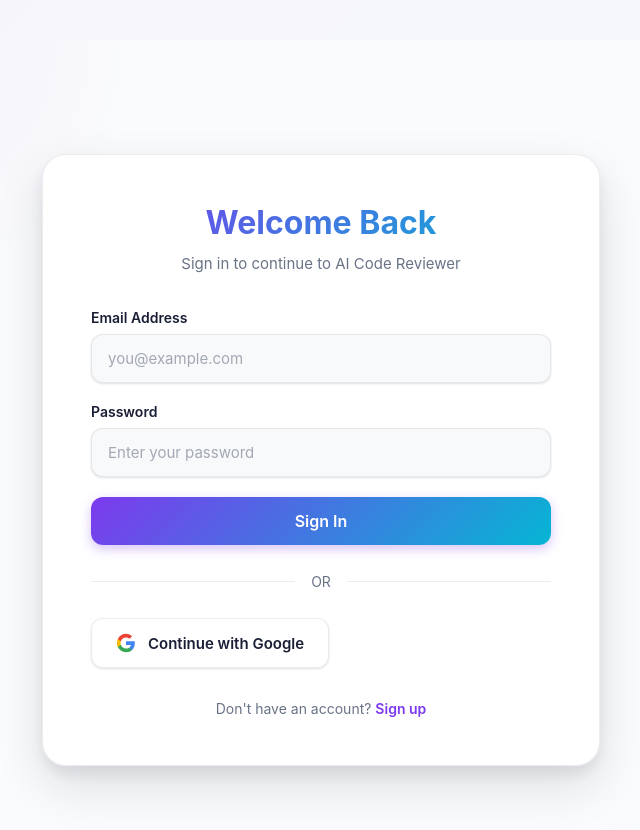
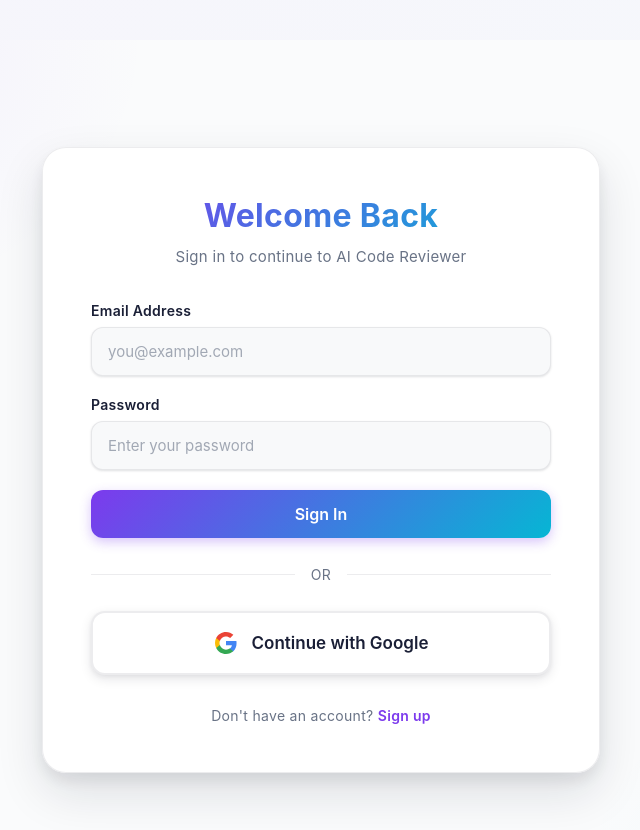
Before and after one commit to Abhirammm2208/AI-Code-Reviewer-in-Java, a Next.js app in the folder frontend/: page /login in a window 1280 px wide. Shown: the top 830 px of the page, without its empty margins (319-959 px from the left). Built offline with nearby package versions, Linux system fonts and the light colour scheme.

Commit message:
UI: Improve typography with letter spacing

```diff
--- a/frontend/app/globals.css
+++ b/frontend/app/globals.css
@@ -1,4 +1,4 @@
-:root{
+:root {
   --bg: #fafbfc;
   --card: #ffffff;
   --panel: #ffffff;
@@ -8,55 +8,131 @@
   --accent-a: #7c3aed;
   --accent-b: #06b6d4;
   --purple: #7c3aed;
-	--glass: rgba(255,255,255,0.85);
-	--border: rgba(15,23,42,0.08);
-	--shadow-sm: 0 1px 3px rgba(0,0,0,0.05);
-	--shadow-md: 0 4px 12px rgba(0,0,0,0.06);
-	--shadow-lg: 0 12px 32px rgba(0,0,0,0.08);
+  --glass: rgba(255, 255, 255, 0.85);
+  --border: rgba(15, 23, 42, 0.08);
+  --shadow-sm: 0 1px 3px rgba(0, 0, 0, 0.05);
+  --shadow-md: 0 4px 12px rgba(0, 0, 0, 0.06);
+  --shadow-lg: 0 12px 32px rgba(0, 0, 0, 0.08);
   --card-hover: #f8f9fa;
 }
 
-html.dark{
+html.dark {
   --bg: #071028;
   --card: #071827;
   --panel: #071827;
-	--editor-bg: rgba(255,255,255,0.02);
+  --editor-bg: rgba(255, 255, 255, 0.02);
   --text: #e6eef8;
   --muted: #9ca3af;
   --accent-a: #8b5cf6;
   --accent-b: #06b6d4;
-	--glass: rgba(255,255,255,0.03);
-	--border: rgba(255,255,255,0.04);
+  --glass: rgba(255, 255, 255, 0.03);
+  --border: rgba(255, 255, 255, 0.04);
 }
 
-body{
+body {
   font-family: Inter, ui-sans-serif, system-ui, -apple-system, "Segoe UI", Roboto, "Helvetica Neue", Arial;
-	background: linear-gradient(135deg, rgba(124,58,237,0.03) 0%, rgba(6,182,212,0.02) 100%), var(--bg);
+  background: linear-gradient(135deg, rgba(124, 58, 237, 0.03) 0%, rgba(6, 182, 212, 0.02) 100%), var(--bg);
   color: var(--text);
-	margin:0; padding:40px 48px; min-height:100vh; box-sizing:border-box;
+  margin: 0;
+  padding: 40px 48px;
+  min-height: 100vh;
+  box-sizing: border-box;
+  letter-spacing: 0.3px;
 }
 
-html.dark body{
-	background: radial-gradient(ellipse at top left, rgba(124,58,237,0.06), transparent 18%), radial-gradient(ellipse at bottom right, rgba(6,182,212,0.03), transparent 16%), var(--bg);
+html.dark body {
+  background: radial-gradient(ellipse at top left, rgba(124, 58, 237, 0.06), transparent 18%), radial-gradient(ellipse at bottom right, rgba(6, 182, 212, 0.03), transparent 16%), var(--bg);
 }
 
-.app{max-width:1200px;margin:0 auto}
+.app {
+  max-width: 1200px;
+  margin: 0 auto
+}
 
-.header{display:flex;align-items:center;justify-content:space-between;margin-bottom:28px}
-.brand{display:flex;align-items:center;gap:12px}
-.brand .logo{width:56px;height:56px;border-radius:12px;background:linear-gradient(135deg,var(--accent-a),var(--accent-b));box-shadow:0 12px 40px rgba(99,102,241,0.12)}
-.brand h1{font-size:18px;margin:0}
-.brand p{margin:0;color:var(--muted);font-size:12px}
+.header {
+  display: flex;
+  align-items: center;
+  justify-content: space-between;
+  margin-bottom: 28px
+}
 
-.grid.three-col{display:grid;grid-template-columns:260px 1fr 300px;gap:20px;align-items:start}
-.left-col{display:flex;flex-direction:column;gap:16px}
-.center-col{display:flex;flex-direction:column;gap:16px}
-.right-col{display:flex;flex-direction:column;gap:16px}
+.brand {
+  display: flex;
+  align-items: center;
+  gap: 12px
+}
 
-.hero{margin-bottom:36px;display:flex;justify-content:center}
-.hero-inner{display:flex;flex-direction:column;align-items:center;text-align:center;gap:12px;max-width:720px}
-.hero h1{margin:0;font-size:28px;font-weight:700}
-.hero .subtitle{margin:0;color:var(--muted);font-size:14px;line-height:1.6}
+.brand .logo {
+  width: 56px;
+  height: 56px;
+  border-radius: 12px;
+  background: linear-gradient(135deg, var(--accent-a), var(--accent-b));
+  box-shadow: 0 12px 40px rgba(99, 102, 241, 0.12)
+}
+
+.brand h1 {
+  font-size: 18px;
+  margin: 0
+}
+
+.brand p {
+  margin: 0;
+  color: var(--muted);
+  font-size: 12px
+}
+
+.grid.three-col {
+  display: grid;
+  grid-template-columns: 260px 1fr 300px;
+  gap: 20px;
+  align-items: start
+}
+
+.left-col {
+  display: flex;
+  flex-direction: column;
+  gap: 16px
+}
+
+.center-col {
+  display: flex;
+  flex-direction: column;
+  gap: 16px
+}
+
+.right-col {
+  display: flex;
+  flex-direction: column;
+  gap: 16px
+}
+
+.hero {
+  margin-bottom: 36px;
+  display: flex;
+  justify-content: center
+}
+
+.hero-inner {
+  display: flex;
+  flex-direction: column;
+  align-items: center;
+  text-align: center;
+  gap: 12px;
+  max-width: 720px
+}
+
+.hero h1 {
+  margin: 0;
+  font-size: 28px;
+  font-weight: 700
+}
+
+.hero .subtitle {
+  margin: 0;
+  color: var(--muted);
+  font-size: 14px;
+  line-height: 1.6
+}
 
 /* Auth Pages Styles */
 .auth-container {
@@ -65,8 +141,8 @@ html.dark body{
   align-items: center;
   justify-content: center;
   padding: 20px;
-  background: radial-gradient(ellipse at top left, rgba(124,58,237,0.08), transparent 25%),
-              radial-gradient(ellipse at bottom right, rgba(6,182,212,0.05), transparent 20%),
+  background: radial-gradient(ellipse at top left, rgba(124, 58, 237, 0.08), transparent 25%),
+    radial-gradient(ellipse at bottom right, rgba(6, 182, 212, 0.05), transparent 20%),
     var(--bg);
 }
 
@@ -96,6 +172,7 @@ html.dark body{
     opacity: 0;
     transform: translateY(20px);
   }
+
   to {
     opacity: 1;
     transform: translateY(0);
@@ -204,9 +281,19 @@ html.dark body{
 }
 
 @keyframes shake {
-  0%, 100% { transform: translateX(0); }
-  25% { transform: translateX(-4px); }
-  75% { transform: translateX(4px); }
+
+  0%,
+  100% {
+    transform: translateX(0);
+  }
+
+  25% {
+    transform: translateX(-4px);
+  }
+
+  75% {
+    transform: translateX(4px);
+  }
 }
 
 .error-icon {
@@ -257,7 +344,9 @@ html.dark body{
 }
 
 @keyframes spin {
-  to { transform: rotate(360deg); }
+  to {
+    transform: rotate(360deg);
+  }
 }
 
 .divider {
@@ -278,33 +367,34 @@ html.dark body{
 }
 
 .btn-google {
-  padding: 14px 24px;
-  border-radius: 12px;
-  border: 1.5px solid var(--border);
+  width: 100%;
+  padding: 18px 32px;
+  border-radius: 14px;
+  border: 2px solid var(--border);
   background: var(--card);
   color: var(--text);
-  font-size: 15px;
+  font-size: 17px;
   font-weight: 600;
   cursor: pointer;
   transition: all 0.2s ease;
   display: flex;
   align-items: center;
   justify-content: center;
-  gap: 12px;
+  gap: 14px;
   font-family: inherit;
-  box-shadow: var(--shadow-sm);
+  box-shadow: var(--shadow-md);
 }
 
 .btn-google:hover:not(:disabled) {
-  background: var(--card-hover);
-  border-color: rgba(124, 58, 237, 0.3);
-  transform: translateY(-2px);
-  box-shadow: var(--shadow-md);
+  background: var(--editor-bg);
+  border-color: rgba(124, 58, 237, 0.4);
+  transform: translateY(-3px);
+  box-shadow: var(--shadow-lg);
 }
 
 .btn-google:active:not(:disabled) {
   transform: translateY(0);
-  box-shadow: var(--shadow-sm);
+  box-shadow: var(--shadow-md);
 }
 
 .btn-google:disabled {
@@ -313,8 +403,9 @@ html.dark body{
 }
 
 .google-icon {
-  width: 20px;
-  height: 20px;
+  width: 24px;
+  height: 24px;
+  flex-shrink: 0;
 }
 
 .auth-footer {
@@ -433,6 +524,7 @@ html.dark body{
     opacity: 0;
     transform: translateY(-8px);
   }
+
   to {
     opacity: 1;
     transform: translateY(0);
@@ -519,23 +611,74 @@ html.dark body{
   margin: 0;
 }
 
-.hero-status{padding:10px 16px;border-radius:999px;background:linear-gradient(90deg,rgba(124,58,237,0.12),rgba(6,182,212,0.08));font-size:13px;color:var(--accent-a);font-weight:600;box-shadow:var(--shadow-sm);border:1px solid rgba(124,58,237,0.15)}
+.hero-status {
+  padding: 10px 16px;
+  border-radius: 999px;
+  background: linear-gradient(90deg, rgba(124, 58, 237, 0.12), rgba(6, 182, 212, 0.08));
+  font-size: 13px;
+  color: var(--accent-a);
+  font-weight: 600;
+  box-shadow: var(--shadow-sm);
+  border: 1px solid rgba(124, 58, 237, 0.15)
+}
 
-.card{background:var(--card);border-radius:14px;padding:18px;box-shadow:var(--shadow-md);border:1px solid var(--border);transition:all 0.2s ease}
+.card {
+  background: var(--card);
+  border-radius: 14px;
+  padding: 18px;
+  box-shadow: var(--shadow-md);
+  border: 1px solid var(--border);
+  transition: all 0.2s ease
+}
 
-.card:hover{box-shadow:var(--shadow-lg)}
+.card:hover {
+  box-shadow: var(--shadow-lg)
+}
 
-.card-placeholder{display:flex;align-items:center;justify-content:center;min-height:80px}
-.placeholder-text{color:var(--muted);font-size:13px;text-align:center;margin:0}
+.card-placeholder {
+  display: flex;
+  align-items: center;
+  justify-content: center;
+  min-height: 80px
+}
 
-.config-item{margin-bottom:12px}
-.config-item label{display:block;font-size:12px;margin-bottom:6px;color:var(--muted)}
-.config-item select{width:100%;padding:8px;border-radius:8px;border:1.5px solid var(--border);background:var(--editor-bg);box-shadow:var(--shadow-sm);transition:all 0.2s ease}
+.placeholder-text {
+  color: var(--muted);
+  font-size: 13px;
+  text-align: center;
+  margin: 0
+}
 
-.config-item select:focus{outline:none;border-color:var(--accent-a);box-shadow:0 0 0 3px rgba(124,58,237,0.1),var(--shadow-sm)}
+.config-item {
+  margin-bottom: 12px
+}
+
+.config-item label {
+  display: block;
+  font-size: 12px;
+  margin-bottom: 6px;
+  color: var(--muted)
+}
+
+.config-item select {
+  width: 100%;
+  padding: 8px;
+  border-radius: 8px;
+  border: 1.5px solid var(--border);
+  background: var(--editor-bg);
+  box-shadow: var(--shadow-sm);
+  transition: all 0.2s ease
+}
+
+.config-item select:focus {
+  outline: none;
+  border-color: var(--accent-a);
+  box-shadow: 0 0 0 3px rgba(124, 58, 237, 0.1), var(--shadow-sm)
+}
 
 /* make select/option readable in dark theme */
-.config-item select, .config-item input {
+.config-item select,
+.config-item input {
   color: var(--text);
   background: var(--editor-bg);
 }
@@ -545,42 +688,151 @@ html.dark body{
   background: var(--card);
 }
 
-.config-item input{width:100%;padding:8px;border-radius:8px;border:1.5px solid var(--border);background:var(--editor-bg);color:var(--text);box-shadow:var(--shadow-sm);transition:all 0.2s ease}
+.config-item input {
+  width: 100%;
+  padding: 8px;
+  border-radius: 8px;
+  border: 1.5px solid var(--border);
+  background: var(--editor-bg);
+  color: var(--text);
+  box-shadow: var(--shadow-sm);
+  transition: all 0.2s ease
+}
 
-.config-item input:focus{outline:none;border-color:var(--accent-a);box-shadow:0 0 0 3px rgba(124,58,237,0.1),var(--shadow-sm)}
+.config-item input:focus {
+  outline: none;
+  border-color: var(--accent-a);
+  box-shadow: 0 0 0 3px rgba(124, 58, 237, 0.1), var(--shadow-sm)
+}
 
-.config-item input::placeholder{color:var(--muted)}
+.config-item input::placeholder {
+  color: var(--muted)
+}
 
-.code-card .editor{width:100%;min-height:240px;border-radius:8px;padding:0px;border:1.5px solid var(--border);font-family:monospace;background:var(--editor-bg);box-shadow:var(--shadow-sm);transition:all 0.2s ease}
+.code-card .editor {
+  width: 100%;
+  min-height: 240px;
+  border-radius: 8px;
+  padding: 0px;
+  border: 1.5px solid var(--border);
+  font-family: monospace;
+  background: var(--editor-bg);
+  box-shadow: var(--shadow-sm);
+  transition: all 0.2s ease
+}
 
-.code-card .editor:focus{outline:none;border-color:var(--accent-a);box-shadow:0 0 0 3px rgba(124,58,237,0.1),var(--shadow-sm)}
+.code-card .editor:focus {
+  outline: none;
+  border-color: var(--accent-a);
+  box-shadow: 0 0 0 3px rgba(124, 58, 237, 0.1), var(--shadow-sm)
+}
 
-.card-header{display:flex;justify-content:space-between;align-items:center;margin-bottom:10px;flex-wrap:wrap;gap:12px}
+.card-header {
+  display: flex;
+  justify-content: space-between;
+  align-items: center;
+  margin-bottom: 10px;
+  flex-wrap: wrap;
+  gap: 12px
+}
 
-.header-controls{display:flex;align-items:center;gap:16px}
+.header-controls {
+  display: flex;
+  align-items: center;
+  gap: 16px
+}
 
-.language-selector{display:flex;align-items:center;gap:8px}
-.language-selector label{margin:0;font-size:12px;color:var(--muted);font-weight:600}
-.language-selector select{padding:6px 10px;border-radius:6px;border:1.5px solid var(--border);background:var(--editor-bg);color:var(--text);font-size:13px;box-shadow:var(--shadow-sm);transition:all 0.2s ease}
+.language-selector {
+  display: flex;
+  align-items: center;
+  gap: 8px
+}
 
-.language-selector select:focus{outline:none;border-color:var(--accent-a);box-shadow:0 0 0 3px rgba(124,58,237,0.1),var(--shadow-sm)}
+.language-selector label {
+  margin: 0;
+  font-size: 12px;
+  color: var(--muted);
+  font-weight: 600
+}
 
-.language-selector select option{color:var(--text);background:var(--card)}
+.language-selector select {
+  padding: 6px 10px;
+  border-radius: 6px;
+  border: 1.5px solid var(--border);
+  background: var(--editor-bg);
+  color: var(--text);
+  font-size: 13px;
+  box-shadow: var(--shadow-sm);
+  transition: all 0.2s ease
+}
 
-.char-count{font-size:12px;color:var(--muted)}
+.language-selector select:focus {
+  outline: none;
+  border-color: var(--accent-a);
+  box-shadow: 0 0 0 3px rgba(124, 58, 237, 0.1), var(--shadow-sm)
+}
 
-.card-actions{display:flex;gap:8px;margin-top:12px}
-.primary{background:linear-gradient(90deg,var(--accent-a),var(--accent-b));border:none;color:white;padding:10px 14px;border-radius:10px;display:inline-flex;align-items:center;gap:8px;box-shadow:0 4px 12px rgba(124,58,237,0.3);transition:all 0.2s ease;cursor:pointer}
+.language-selector select option {
+  color: var(--text);
+  background: var(--card)
+}
 
-.primary:hover{transform:translateY(-2px);box-shadow:0 8px 24px rgba(124,58,237,0.4)}
+.char-count {
+  font-size: 12px;
+  color: var(--muted)
+}
 
-.primary:active{transform:translateY(0);box-shadow:0 2px 8px rgba(124,58,237,0.3)}
+.card-actions {
+  display: flex;
+  gap: 8px;
+  margin-top: 12px
+}
 
-.ghost{background:var(--card);border:1.5px solid var(--border);padding:8px 12px;border-radius:8px;box-shadow:var(--shadow-sm);transition:all 0.2s ease;cursor:pointer}
+.primary {
+  background: linear-gradient(90deg, var(--accent-a), var(--accent-b));
+  border: none;
+  color: white;
+  padding: 10px 14px;
+  border-radius: 10px;
+  display: inline-flex;
+  align-items: center;
+  gap: 8px;
+  box-shadow: 0 4px 12px rgba(124, 58, 237, 0.3);
+  transition: all 0.2s ease;
+  cursor: pointer
+}
 
-.ghost:hover{background:var(--card-hover);border-color:var(--accent-a);box-shadow:var(--shadow-md)}
+.primary:hover {
+  transform: translateY(-2px);
+  box-shadow: 0 8px 24px rgba(124, 58, 237, 0.4)
+}
 
-.results-card pre{white-space:pre-wrap;word-wrap:break-word;margin:0}
+.primary:active {
+  transform: translateY(0);
+  box-shadow: 0 2px 8px rgba(124, 58, 237, 0.3)
+}
+
+.ghost {
+  background: var(--card);
+  border: 1.5px solid var(--border);
+  padding: 8px 12px;
+  border-radius: 8px;
+  box-shadow: var(--shadow-sm);
+  transition: all 0.2s ease;
+  cursor: pointer
+}
+
+.ghost:hover {
+  background: var(--editor-bg);
+  border-color: var(--accent-a);
+  box-shadow: var(--shadow-md)
+}
+
+.results-card pre {
+  white-space: pre-wrap;
+  word-wrap: break-word;
+  margin: 0
+}
 
 /* AI Response Styling - ChatGPT/Gemini style */
 .ai-response {
@@ -632,7 +884,7 @@ html.dark body{
   align-items: center;
   gap: 10px;
   padding: 10px 16px;
-  background: linear-gradient(135deg, rgba(124,58,237,0.1), rgba(6,182,212,0.08));
+  background: linear-gradient(135deg, rgba(124, 58, 237, 0.1), rgba(6, 182, 212, 0.08));
   border-radius: 8px;
   border: 1px solid var(--border);
 }
@@ -735,66 +987,281 @@ html.dark body{
 }
 
 
-.status-pill{display:flex;justify-content:space-between;padding:10px 12px;border-radius:999px;margin-top:12px;background:linear-gradient(90deg, rgba(124,58,237,0.06), rgba(6,182,212,0.03));font-size:13px}
+.status-pill {
+  display: flex;
+  justify-content: space-between;
+  padding: 10px 12px;
+  border-radius: 999px;
+  margin-top: 12px;
+  background: linear-gradient(90deg, rgba(124, 58, 237, 0.06), rgba(6, 182, 212, 0.03));
+  font-size: 13px
+}
 
-.stats-grid{display:flex;flex-direction:column;gap:10px;margin-top:12px}
-.stat-box{padding:12px;border-radius:10px;color:white}
-.stat-box .stat-num{font-weight:700;font-size:18px}
-.stat-box .stat-label{font-size:12px;opacity:0.95}
-.stat-box.blue{background:linear-gradient(90deg,#60a5fa,var(--accent-a))}
-.stat-box.green{background:linear-gradient(90deg,#34d399,#10b981)}
-.stat-box.orange{background:linear-gradient(90deg,#fb923c,#f97316)}
+.stats-grid {
+  display: flex;
+  flex-direction: column;
+  gap: 10px;
+  margin-top: 12px
+}
 
-.history-list{max-height:640px;overflow:auto;margin-top:8px}
-.history-item{padding:10px;border-radius:8px;border:1px solid var(--border);margin-bottom:10px;background:linear-gradient(180deg,rgba(255,255,255,0.02),transparent)}
-.meta{font-size:12px;color:var(--muted);margin-bottom:6px}
-.snippet{font-family:monospace;white-space:nowrap;overflow:hidden;text-overflow:ellipsis}
+.stat-box {
+  padding: 12px;
+  border-radius: 10px;
+  color: white
+}
 
-.label-dot{position:relative;padding-left:16px;font-weight:600}
-.label-dot:before{content:'';width:10px;height:10px;border-radius:50%;position:absolute;left:0;top:6px;background:var(--accent-a)}
-.label-dot.purple:before{background:#a78bfa}
+.stat-box .stat-num {
+  font-weight: 700;
+  font-size: 18px
+}
 
-.theme-toggle{position:fixed;right:24px;top:18px;background:var(--card);border-radius:999px;padding:10px;box-shadow:var(--shadow-md);border:1.5px solid var(--border);transition:all 0.2s ease;cursor:pointer}
+.stat-box .stat-label {
+  font-size: 12px;
+  opacity: 0.95
+}
 
-.theme-toggle:hover{box-shadow:var(--shadow-lg);transform:translateY(-2px)}
+.stat-box.blue {
+  background: linear-gradient(90deg, #60a5fa, var(--accent-a))
+}
+
+.stat-box.green {
+  background: linear-gradient(90deg, #34d399, #10b981)
+}
+
+.stat-box.orange {
+  background: linear-gradient(90deg, #fb923c, #f97316)
+}
+
+.history-list {
+  max-height: 640px;
+  overflow: auto;
+  margin-top: 8px
+}
+
+.history-item {
+  padding: 10px;
+  border-radius: 8px;
+  border: 1px solid var(--border);
+  margin-bottom: 10px;
+  background: linear-gradient(180deg, rgba(255, 255, 255, 0.02), transparent)
+}
+
+.meta {
+  font-size: 12px;
+  color: var(--muted);
+  margin-bottom: 6px
+}
+
+.snippet {
+  font-family: monospace;
+  white-space: nowrap;
+  overflow: hidden;
+  text-overflow: ellipsis
+}
+
+.label-dot {
+  position: relative;
+  padding-left: 16px;
+  font-weight: 600
+}
+
+.label-dot:before {
+  content: '';
+  width: 10px;
+  height: 10px;
+  border-radius: 50%;
+  position: absolute;
+  left: 0;
+  top: 6px;
+  background: var(--accent-a)
+}
+
+.label-dot.purple:before {
+  background: #a78bfa
+}
+
+.theme-toggle {
+  position: fixed;
+  right: 24px;
+  top: 18px;
+  background: var(--card);
+  border-radius: 999px;
+  padding: 10px;
+  box-shadow: var(--shadow-md);
+  border: 1.5px solid var(--border);
+  transition: all 0.2s ease;
+  cursor: pointer
+}
+
+.theme-toggle:hover {
+  box-shadow: var(--shadow-lg);
+  transform: translateY(-2px)
+}
 
 /* dotted background */
-.page-dots{position:fixed;left:0;top:0;right:0;bottom:0;pointer-events:none;background-image:radial-gradient(rgba(15,23,42,0.02) 1px, transparent 1px);background-size:18px 18px;opacity:0.65}
+.page-dots {
+  position: fixed;
+  left: 0;
+  top: 0;
+  right: 0;
+  bottom: 0;
+  pointer-events: none;
+  background-image: radial-gradient(rgba(15, 23, 42, 0.02) 1px, transparent 1px);
+  background-size: 18px 18px;
+  opacity: 0.65
+}
 
-@media (max-width:1100px){
-	.grid.three-col{grid-template-columns:1fr}
-	.left-col,.right-col{order:2}
-	.center-col{order:1}
-	.theme-toggle{right:12px}
+@media (max-width:1100px) {
+  .grid.three-col {
+    grid-template-columns: 1fr
+  }
+
+  .left-col,
+  .right-col {
+    order: 2
+  }
+
+  .center-col {
+    order: 1
+  }
+
+  .theme-toggle {
+    right: 12px
+  }
 }
 
 /* small utility styles used by other parts */
-.main{display:flex;flex-direction:column;gap:14px}
-.sidebar{display:flex;flex-direction:column;gap:14px}
+.main {
+  display: flex;
+  flex-direction: column;
+  gap: 14px
+}
 
-.card h3{margin:0 0 8px 0}
-.config-card .card-row{display:flex;gap:12px;align-items:center}
-.config-card select{padding:8px;border-radius:8px;border:1px solid var(--border);background:transparent;color:var(--text)}
+.sidebar {
+  display: flex;
+  flex-direction: column;
+  gap: 14px
+}
 
-.editor{width:100%;min-height:260px;background:var(--editor-bg);color:var(--text);padding:16px;border-radius:8px;border:1px solid var(--border);font-family:Monaco,Menlo,Consolas,monospace}
-.card-actions{display:flex;gap:10px;justify-content:flex-end;margin-top:12px}
-.primary{background:linear-gradient(90deg,var(--purple),var(--accent-a));color:white;padding:10px 14px;border:none;border-radius:8px;cursor:pointer}
-.ghost{background:transparent;border:1px solid var(--border);padding:8px 12px;border-radius:8px;cursor:pointer;color:var(--text)}
+.card h3 {
+  margin: 0 0 8px 0
+}
 
-.results-card .placeholder{text-align:center;padding:40px;color:var(--muted)}
-.review-output pre{white-space:pre-wrap;background:var(--panel);padding:12px;border-radius:8px}
+.config-card .card-row {
+  display: flex;
+  gap: 12px;
+  align-items: center
+}
 
-.stats-card .stats-grid{display:flex;gap:8px;justify-content:space-between}
-.stat-num{font-size:20px;font-weight:600}
-.stat-label{font-size:12px;color:var(--muted)}
+.config-card select {
+  padding: 8px;
+  border-radius: 8px;
+  border: 1px solid var(--border);
+  background: transparent;
+  color: var(--text)
+}
 
-.history-card .history-header{display:flex;justify-content:space-between;align-items:center}
-.history-list{max-height:240px;overflow:auto;margin-top:8px}
-.history-item{padding:8px;border-bottom:1px solid rgba(16,24,40,0.04)}
-.meta{font-size:12px;color:var(--muted)}
-.snippet{font-size:13px;color:var(--text)}
+.editor {
+  width: 100%;
+  min-height: 260px;
+  background: var(--editor-bg);
+  color: var(--text);
+  padding: 16px;
+  border-radius: 8px;
+  border: 1px solid var(--border);
+  font-family: Monaco, Menlo, Consolas, monospace
+}
 
-.toast{position:fixed;right:20px;bottom:20px;background:#ff6b6b;color:white;padding:10px 14px;border-radius:8px}
+.card-actions {
+  display: flex;
+  gap: 10px;
+  justify-content: flex-end;
+  margin-top: 12px
+}
+
+.primary {
+  background: linear-gradient(90deg, var(--purple), var(--accent-a));
+  color: white;
+  padding: 10px 14px;
+  border: none;
+  border-radius: 8px;
+  cursor: pointer
+}
+
+.ghost {
+  background: transparent;
+  border: 1px solid var(--border);
+  padding: 8px 12px;
+  border-radius: 8px;
+  cursor: pointer;
+  color: var(--text)
+}
+
+.results-card .placeholder {
+  text-align: center;
+  padding: 40px;
+  color: var(--muted)
+}
+
+.review-output pre {
+  white-space: pre-wrap;
+  background: var(--panel);
+  padding: 12px;
+  border-radius: 8px
+}
+
+.stats-card .stats-grid {
+  display: flex;
+  gap: 8px;
+  justify-content: space-between
+}
+
+.stat-num {
+  font-size: 20px;
+  font-weight: 600
+}
+
+.stat-label {
+  font-size: 12px;
+  color: var(--muted)
+}
+
+.history-card .history-header {
+  display: flex;
+  justify-content: space-between;
+  align-items: center
+}
+
+.history-list {
+  max-height: 240px;
+  overflow: auto;
+  margin-top: 8px
+}
+
+.history-item {
+  padding: 8px;
+  border-bottom: 1px solid rgba(16, 24, 40, 0.04)
+}
+
+.meta {
+  font-size: 12px;
+  color: var(--muted)
+}
+
+.snippet {
+  font-size: 13px;
+  color: var(--text)
+}
+
+.toast {
+  position: fixed;
+  right: 20px;
+  bottom: 20px;
+  background: #ff6b6b;
+  color: white;
+  padding: 10px 14px;
+  border-radius: 8px
+}
 
 /* Light Theme Specific Enhancements */
 html:not(.dark) {
```
Lines whose indentation alone changed are shown as unchanged.
